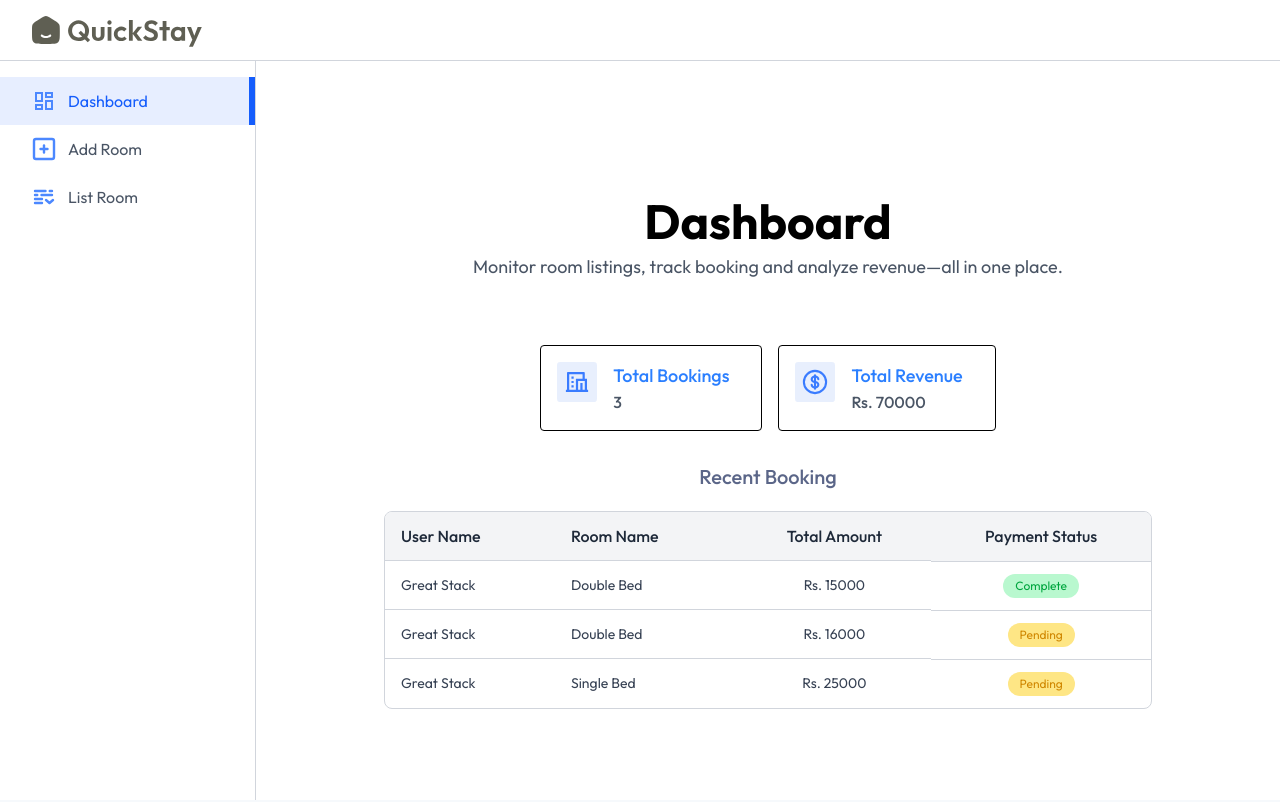
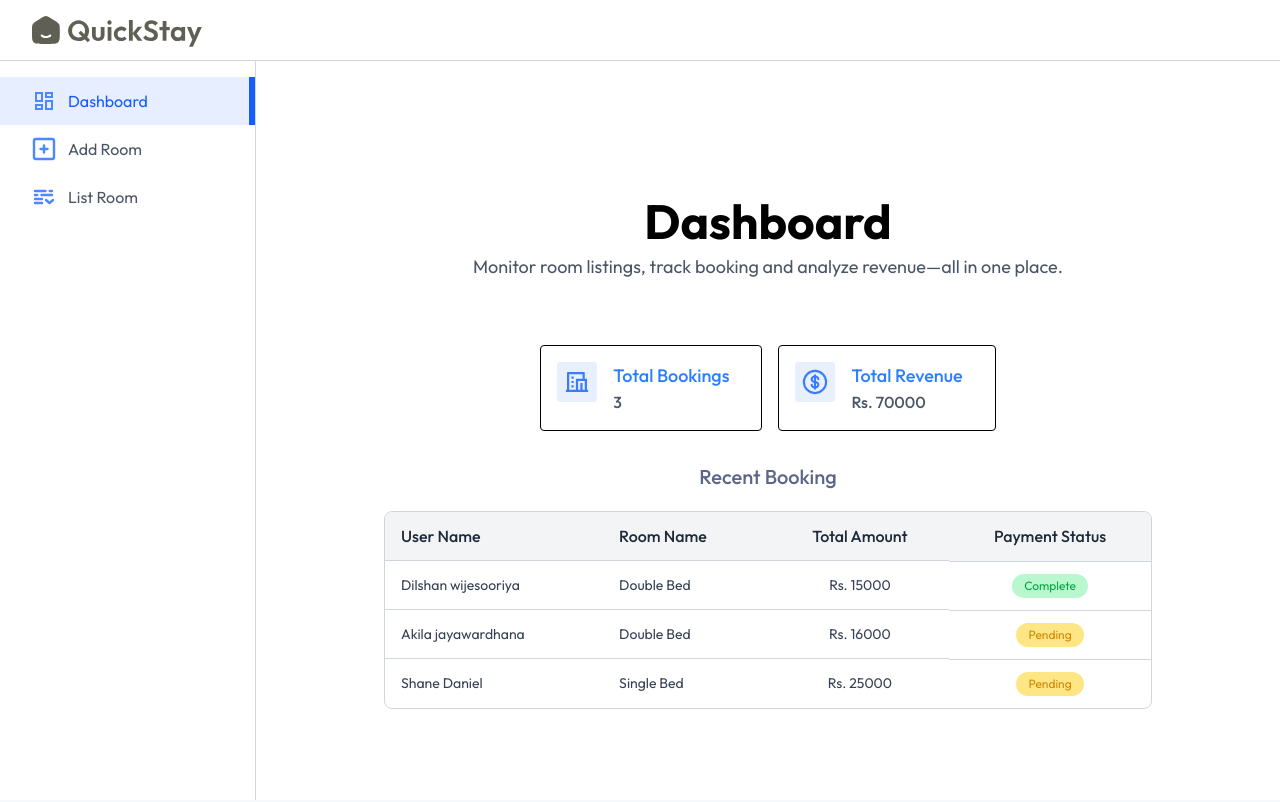
Before and after one commit to Uditha-san/webproject, a React (Vite) app in the folder Frontend/: page /owner in a window 1280 px wide. Shown: the top 802 px of the page. Built offline with nearby package versions, Linux system fonts and the light colour scheme; a web font is replaced by a local one.

Commit message:
Update Dahsboard

```diff
--- a/Frontend/src/assets/assets.js
+++ b/Frontend/src/assets/assets.js
@@ -113,19 +113,44 @@ export const roomCommonData = [
 ];
 
 // User Dummy Data
-export const userDummyData = {
-    "_id": "user_2unqyL4diJFP1E3pIBnasc7w8hP",
-    "username": "Great Stack",
-    "email": "user.greatstack@gmail.com",
-    "image": "https://img.clerk.com/eyJ0eXBlIjoicHJveHkiLCJzcmMiOiJodHRwczovL2ltYWdlcy5jbGVyay5kZXYvdXBsb2FkZWQvaW1nXzJ2N2c5YVpSSEFVYVUxbmVYZ2JkSVVuWnFzWSJ9",
-    "role": "hotelOwner",
-    "createdAt": "2025-03-25T09:29:16.367Z",
-    "updatedAt": "2025-04-10T06:34:48.719Z",
-    "__v": 1,
-    "recentSearchedCities": [
-        "Colombo",
-    ]
-}
+export const userDummyData = [
+  {
+    _id: "user_2unqyL4diJFP1E3pIBnasc7w8hP",
+    username: "Dilshan wijesooriya",
+    email: "user.greatstack@gmail.com",
+    image:
+      "https://img.clerk.com/eyJ0eXBlIjoicHJveHkiLCJzcmMiOiJodHRwczovL2ltYWdlcy5jbGVyay5kZXYvdXBsb2FkZWQvaW1nXzJ2N2c5YVpSSEFVYVUxbmVYZ2JkSVVuWnFzWSJ9",
+    role: "hotelOwner",
+    createdAt: "2025-03-25T09:29:16.367Z",
+    updatedAt: "2025-04-10T06:34:48.719Z",
+    __v: 1,
+    recentSearchedCities: ["Colombo"],
+  },
+  {
+    _id: "user_2unqyL4diJFP1E3pIBnasc7w8hP",
+    username: "Akila jayawardhana",
+    email: "user.greatstack@gmail.com",
+    image:
+      "https://img.clerk.com/eyJ0eXBlIjoicHJveHkiLCJzcmMiOiJodHRwczovL2ltYWdlcy5jbGVyay5kZXYvdXBsb2FkZWQvaW1nXzJ2N2c5YVpSSEFVYVUxbmVYZ2JkSVVuWnFzWSJ9",
+    role: "hotelOwner",
+    createdAt: "2025-03-25T09:29:16.367Z",
+    updatedAt: "2025-04-10T06:34:48.719Z",
+    __v: 1,
+    recentSearchedCities: ["Colombo"],
+  },
+  {
+    _id: "user_2unqyL4diJFP1E3pIBnasc7w8hP",
+    username: "Shane Daniel",
+    email: "user.greatstack@gmail.com",
+    image:
+      "https://img.clerk.com/eyJ0eXBlIjoicHJveHkiLCJzcmMiOiJodHRwczovL2ltYWdlcy5jbGVyay5kZXYvdXBsb2FkZWQvaW1nXzJ2N2c5YVpSSEFVYVUxbmVYZ2JkSVVuWnFzWSJ9",
+    role: "hotelOwner",
+    createdAt: "2025-03-25T09:29:16.367Z",
+    updatedAt: "2025-04-10T06:34:48.719Z",
+    __v: 1,
+    recentSearchedCities: ["Colombo"],
+  },
+];
 
 // Hotel Dummy Data
 export const hotelDummyData = {
@@ -169,7 +194,7 @@ export const roomsDummyData = [
     {
         "_id": "67f76406197ac559e4089b82",
         "hotel": hotelDummyData,
-        "roomType": "Double Bed",
+        "roomType": "Single Bed",
         "pricePerNight": 16000,
         "amenities": ["Free WiFi", "Free Breakfast", "Room Service"],
         "images": [roomImg3, roomImg4, roomImg1, roomImg2],
@@ -198,7 +223,7 @@ export const roomsDummyData = [
 export const userBookingsDummyData = [
     {
         "_id": "67f76839994a731e97d3b8ce",
-        "user": userDummyData,
+        "user": userDummyData[0],
         "room": roomsDummyData[1],
         "hotel": hotelDummyData,
         "checkInDate": "2025-04-30T00:00:00.000Z",
@@ -214,7 +239,7 @@ export const userBookingsDummyData = [
     },
     {
         "_id": "67f76829994a731e97d3b8c3",
-        "user": userDummyData,
+        "user": userDummyData[1],
         "room": roomsDummyData[0],
         "hotel": hotelDummyData,
         "checkInDate": "2025-04-27T00:00:00.000Z",
@@ -230,7 +255,7 @@ export const userBookingsDummyData = [
     },
     {
         "_id": "67f76810994a731e97d3b8b4",
-        "user": userDummyData,
+        "user": userDummyData[2],
         "room": roomsDummyData[3],
         "hotel": hotelDummyData,
         "checkInDate": "2025-04-11T00:00:00.000Z",
```
